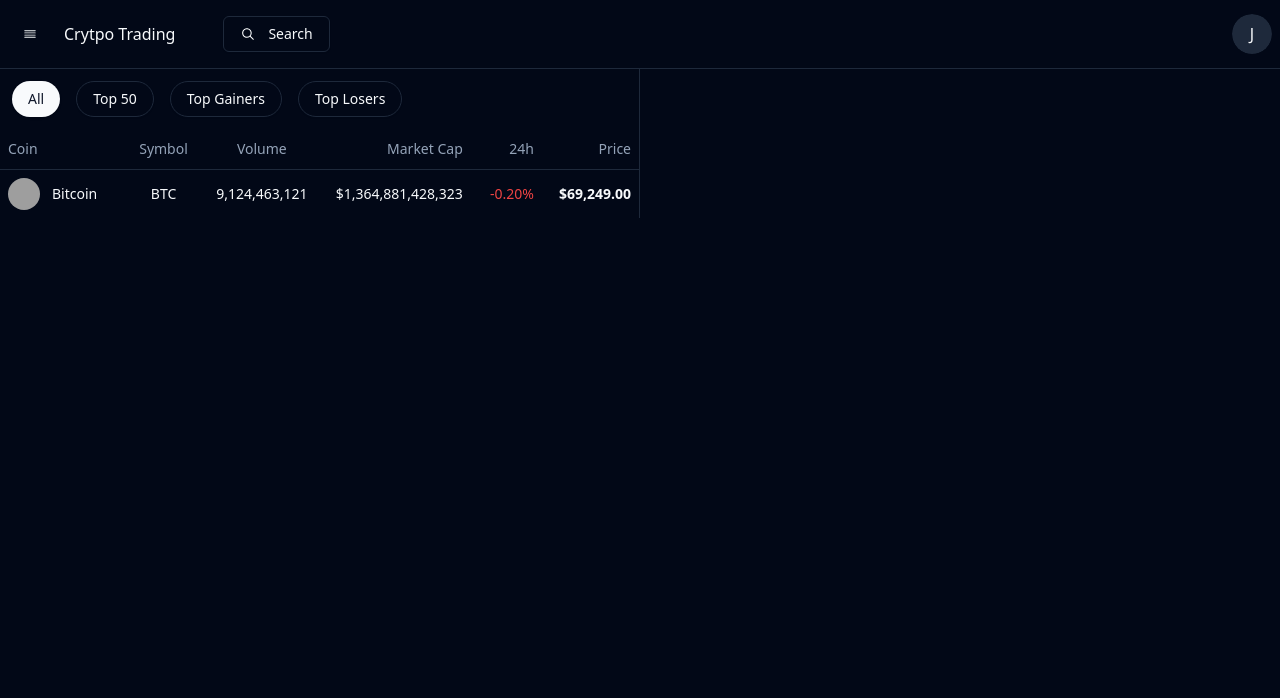
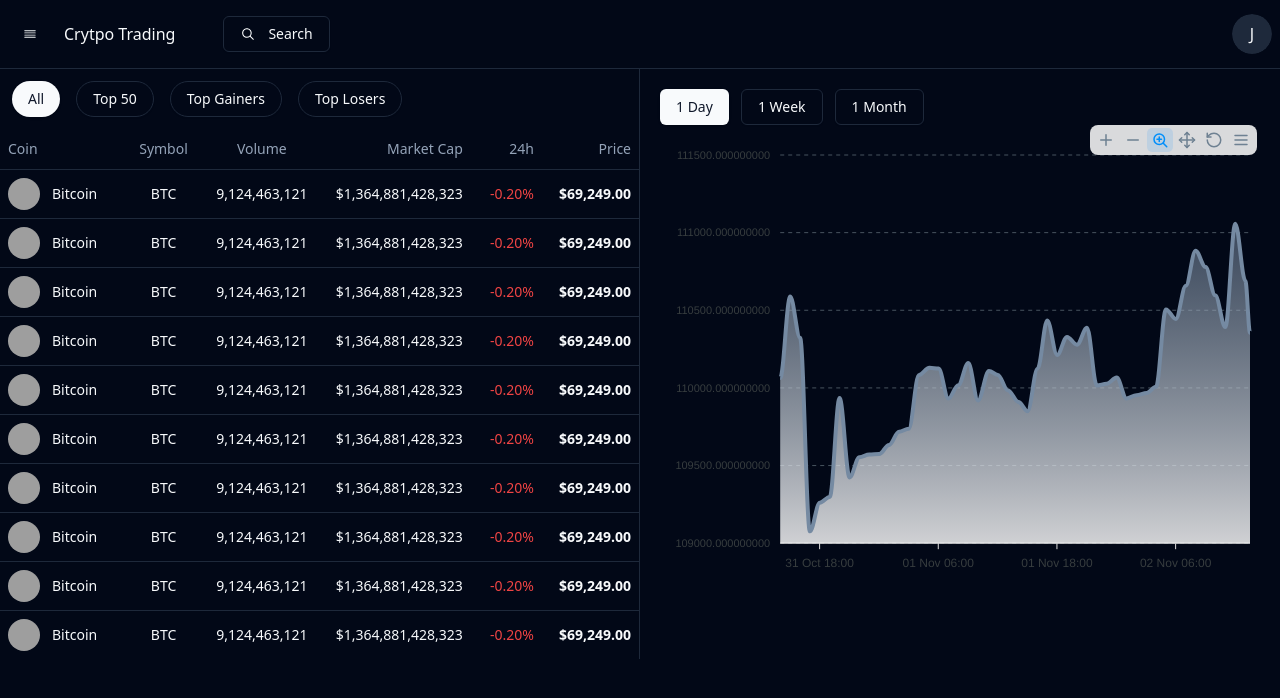
Before and after one commit to Student-jeevan/RealTimeTradingApp, a React app in the folder frontend/: page / in a window 1280 px wide. Shown: the top 698 px of the page. Built offline with nearby package versions, Linux system fonts and the light colour scheme; grey boxes are pictures that could not be loaded; the HTML template or start-up script is replaced by a standard one.

Commit message:
home page updated with chart

```diff
--- a/frontend/package.json
+++ b/frontend/package.json
@@ -15,10 +15,12 @@
     "@radix-ui/react-icons": "^1.3.2",
     "@radix-ui/react-slot": "^1.2.3",
     "@tailwindcss/vite": "^4.1.16",
+    "apexcharts": "^5.3.5",
     "class-variance-authority": "^0.7.1",
     "clsx": "^2.1.1",
     "lucide-react": "^0.548.0",
     "react": "^19.1.1",
+    "react-apexcharts": "^1.8.0",
     "react-dom": "^19.1.1",
     "tailwind-merge": "^3.3.1",
     "tailwindcss-animate": "^1.0.7"
--- a/frontend/src/pages/Home/AssetTable.jsx
+++ b/frontend/src/pages/Home/AssetTable.jsx
@@ -7,7 +7,7 @@ import {
   TableHeader,
   TableRow
 } from '@/components/ui/table';
-import { Avatar, AvatarImage, AvatarFallback } from '@/components/ui/avatar'; // ✅ use shadcn/ui version
+import { Avatar, AvatarImage, AvatarFallback } from '@/components/ui/avatar';
 
 const AssetTable = () => {
   return (
@@ -24,7 +24,8 @@ const AssetTable = () => {
       </TableHeader>
 
       <TableBody>
-        <TableRow className="hover:bg-muted/50">
+        {[1, 1, 1, 1, 1, 1 , 1,1,1,1].map((item, index) => (
+          <TableRow key={index} className="hover:bg-muted/50">
             <TableCell className="font-medium flex items-center gap-3">
               <Avatar className="h-8 w-8">
                 <AvatarImage
@@ -42,6 +43,7 @@ const AssetTable = () => {
             <TableCell className="text-right text-red-500">-0.20%</TableCell>
             <TableCell className="text-right font-semibold">$69,249.00</TableCell>
           </TableRow>
+        ))}
       </TableBody>
     </Table>
   );
--- a/frontend/src/pages/Home/Home.jsx
+++ b/frontend/src/pages/Home/Home.jsx
@@ -1,6 +1,7 @@
 import React from 'react';
 import { Button } from '@/components/ui/button';
 import AssetTable from './AssetTable';
+import StockChart from './StockChart';
 const Home = () => {
     const [category , setCategory] = React.useState("all");
     const handleCategory = (value) =>{
@@ -18,6 +19,9 @@ const Home = () => {
                     </div>
                     <AssetTable/>
                 </div>
+                <div className="hidden lg:block lg:w-[50%] p-5">
+                    <StockChart/>
+                </div>
             </div>
 
         </div>
--- /dev/null
+++ b/frontend/src/pages/Home/StockChart.jsx
@@ -0,0 +1,144 @@
+import React from 'react';
+import Chart from "react-apexcharts";
+import ReactApexChart from 'react-apexcharts';
+import { Button } from '@/components/ui/button';
+const timeSeries = [{
+    keyword: "DIGITAL_CURRENCY_DAILY",
+    key: "Time Series (Daily)",
+    label: "1 Day",
+    value: 1,
+    },
+    {
+    keyword: "DIGITAL_CURRENCY_WEEKLY",
+    key: "Weekly Time Series ",
+    label: "1 Week ",
+    value: 7,
+    },
+
+    {
+    keyword: "DIGITAL_CURRENCY_MONTHLY",
+    key: "Monthly Time Series ",
+    label: "1 Month ",
+    value: 30,
+    },
+
+];
+function StockChart() {
+    const [activeLable , setActiveLable] = React.useState("1 Day");
+  const series = [
+    {
+      name: "Stock Price",
+      data: [
+       [1761919254401, 110063.440989497],
+    [1761922893542, 110588.715837899],
+    [1761926491982, 110323.4911411],
+    [1761930066568, 109076.49487045],
+    [1761933676681, 109260.980835603],
+    [1761937300715, 109297.637469183],
+    [1761940869872, 109935.673957773],
+    [1761944517945, 109423.682319654],
+    [1761948082968, 109554.259829857],
+    [1761951689839, 109571.261802111],
+    [1761955295221, 109573.905556291],
+    [1761958895977, 109633.203947427],
+    [1761962512384, 109717.24113096],
+    [1761966056113, 109737.306277463],
+    [1761969754311, 110082.9363431],
+    [1761973590222, 110129.122472592],
+    [1761976904553, 110124.535045069],
+    [1761980487560, 109931.104052825],
+    [1761984074797, 110017.09767501],
+    [1761987725521, 110159.766144421],
+    [1761991274015, 109919.604079423],
+    [1761995251814, 110109.543119504],
+    [1761998495785, 110082.743738497],
+    [1762002096558, 109985.338507768],
+    [1762005994955, 109909.423794201],
+    [1762009305106, 109850.436998377],
+    [1762012939121, 110123.151508401],
+    [1762016475818, 110433.817306904],
+    [1762020082228, 110211.912774415],
+    [1762023665343, 110328.646179277],
+    [1762027283421, 110277.991378611],
+    [1762030939575, 110387.562648447],
+    [1762034503749, 110015.896441541],
+    [1762038083125, 110026.69447299],
+    [1762041738020, 110066.941740518],
+    [1762045282452, 109932.61994702],
+    [1762048916081, 109953.557982315],
+    [1762052684302, 109967.137028754],
+    [1762056063966, 110006.751618011],
+    [1762059680129, 110505.725059069],
+    [1762063279654, 110444.548455353],
+    [1762066912707, 110658.135180899],
+    [1762070454136, 110883.209448248],
+    [1762074121768, 110778.323488943],
+    [1762077613238, 110596.231947484],
+    [1762081294946, 110391.521729862],
+    [1762084915141, 111057.647933644],
+    [1762088593784, 110688.825329624],
+    [1762090276000, 110355.909706409]
+      ],
+    },
+  ];
+
+  const options = {
+    chart: {
+      id: "area-datetime",
+      type: "area",
+      height: 450,
+      zoom: {
+        autoScaleYaxis: true,
+      },
+    },
+    dataLabels: {
+      enabled: false,
+    },
+    xaxis: {
+      type: "datetime",
+      tickAmount: 6,
+    },
+    colors:["#758AA2"],
+    markers: {
+      colors: ["#fff"],
+      strokeColors: "#fff",
+      strokeWidth: 1,
+      size: 0,
+      style: "hollow",
+    },
+    tooltip: {
+      theme: "dark",
+    },
+    fill: {
+      type: "gradient",
+      gradient: {
+        shadeIntensity: 1,
+        opacityFrom: 0.7,
+        opacityTo: 0.9,
+        stops: [0, 100],
+      },
+    },
+    grid: {
+      borderColor: "#47535E",
+      strokeDashArray: 4,
+      show: true,
+    },
+  };
+  const handleActiveLable=(value)=>{
+    setActiveLable(value);
+  }
+  return (
+    <div>
+        <div className="space-x-3">
+            {timeSeries.map((item)=>
+                <Button variant={activeLable==item.label?"":"outline"} onClick={()=>handleActiveLable(item.label)} key={item.label}>{item.label}</Button>
+            )}
+        </div>
+        <div id="chart-timeline">
+            <Chart options={options} series={series} height={450} type="area"/>
+        </div>
+    </div>
+  );
+}
+
+export default StockChart;
```
Also changed, not shown: 1 other file (tests, documents, lock files or other folders). Lines whose indentation alone changed are shown as unchanged.
